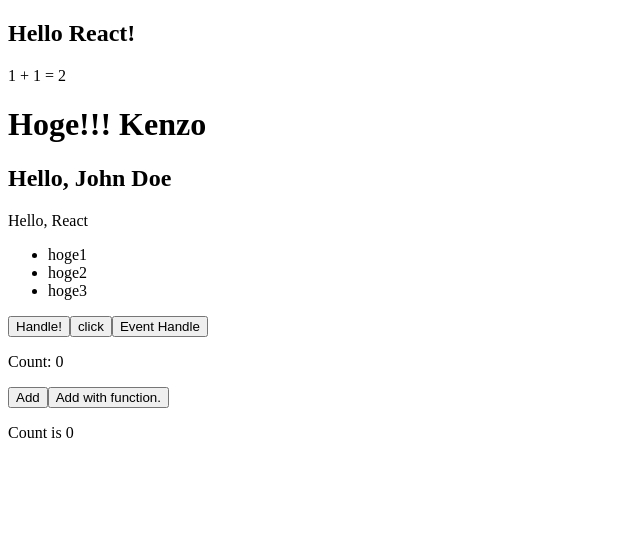
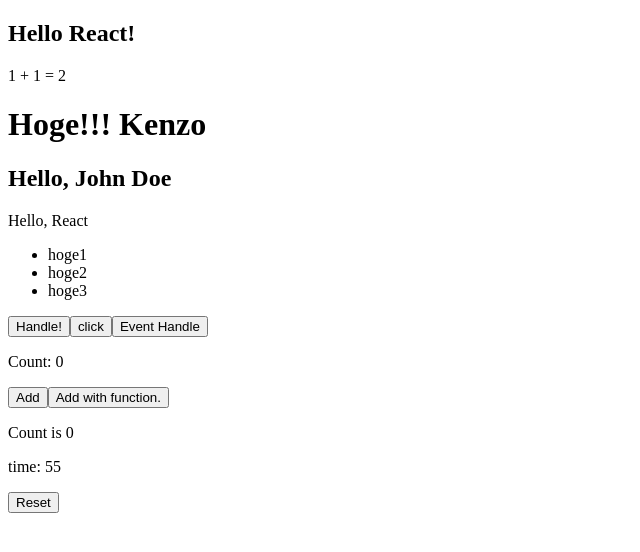
Before and after one commit to kenzo-tanaka/ReactSandbox, a React (Create React App) app: page / in a window 1280 px wide. Shown: the top 552 px of the page, without its empty margins (0-640 px from the left). Built offline with nearby package versions, Linux system fonts and the light colour scheme.

Commit message:
feat: Timer.jsを追加 コンポーネントがアンマウントされるときにHookを仕掛ける方法を追加

```diff
--- a/src/App.js
+++ b/src/App.js
@@ -1,4 +1,5 @@
 import Counter from "./Counter";
+import Timer from "./Timer";
 
 // 大文字である必要がある
 // propsを受け取って、props.name でもアクセスできるが、下記の方が容易
@@ -67,6 +68,7 @@
       <button onClick={() => console.log("clicked!")}>click</button>
       <button onClick={eventHandle}>Event Handle</button>
       <Counter />
+      <Timer />
     </>
   );
 }
--- /dev/null
+++ b/src/Timer.js
@@ -0,0 +1,35 @@
+import React, { useState, useEffect } from "react";
+
+const Timer = () => {
+  const LIMIT = 60;
+
+  const [timeLeft, setTimeLeft] = useState(LIMIT);
+
+  const reset = () => {
+    setTimeLeft(LIMIT);
+  };
+
+  const tick = () => {
+    setTimeLeft((prevTime) => (prevTime === 0 ? LIMIT : prevTime - 1));
+  };
+
+  useEffect(() => {
+    const timerId = setInterval(tick, 1000);
+
+    // コンポーネントがアンマウント、もしくは副作用が際実行された時に呼ばれる
+    // 上記で作成したタイマーは削除しない限り、延々と実行される
+    // なので、コンポーネントがアンマウント、もしくは副作用が再度実行された時に clearInterval でタイマー削除
+    return () => {
+      clearInterval(timerId);
+    };
+  }, []);
+
+  return (
+    <>
+      <p>time: {timeLeft}</p>
+      <button onClick={reset}>Reset</button>
+    </>
+  );
+};
+
+export default Timer;
```
Also changed, not shown: 1 other file (tests, documents, lock files or other folders).
